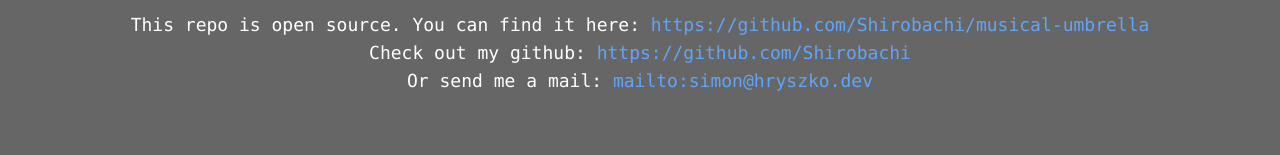
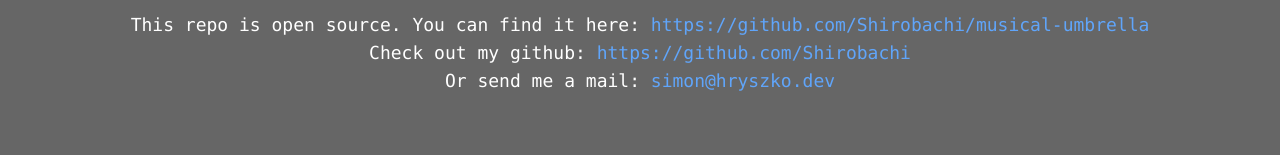
Before and after one commit to Shirobachi/musical-umbrella, a Vue app in the folder frontend/: page /about in a window 1280 px wide. Shown: the part 249-404 px from the top of the page. Built offline with nearby package versions, Linux system fonts and the light colour scheme.

Commit message:
fix misspell

```diff
--- a/frontend/src/views/about.vue
+++ b/frontend/src/views/about.vue
@@ -7,7 +7,7 @@
 
 		This repo is open source. You can find it here: <a class="text-blue-400 hover:cursor-pointer hover:underline" href="https://github.com/Shirobachi/musical-umbrella" target="_blank">https://github.com/Shirobachi/musical-umbrella</a> <br>
 		Check out my github: <a class="text-blue-400 hover:cursor-pointer hover:underline" href="https://github.com/Shirobachi">https://github.com/Shirobachi</a> <br>
-		Or send me a mail: <a class="text-blue-400 hover:cursor-pointer hover:underline" href="mailto:simon@hryszko.dev">mailto:simon@hryszko.dev</a>
+		Or send me a mail: <a class="text-blue-400 hover:cursor-pointer hover:underline" href="mailto:simon@hryszko.dev">simon@hryszko.dev</a>
 
 		<br>
 		<br>
```
